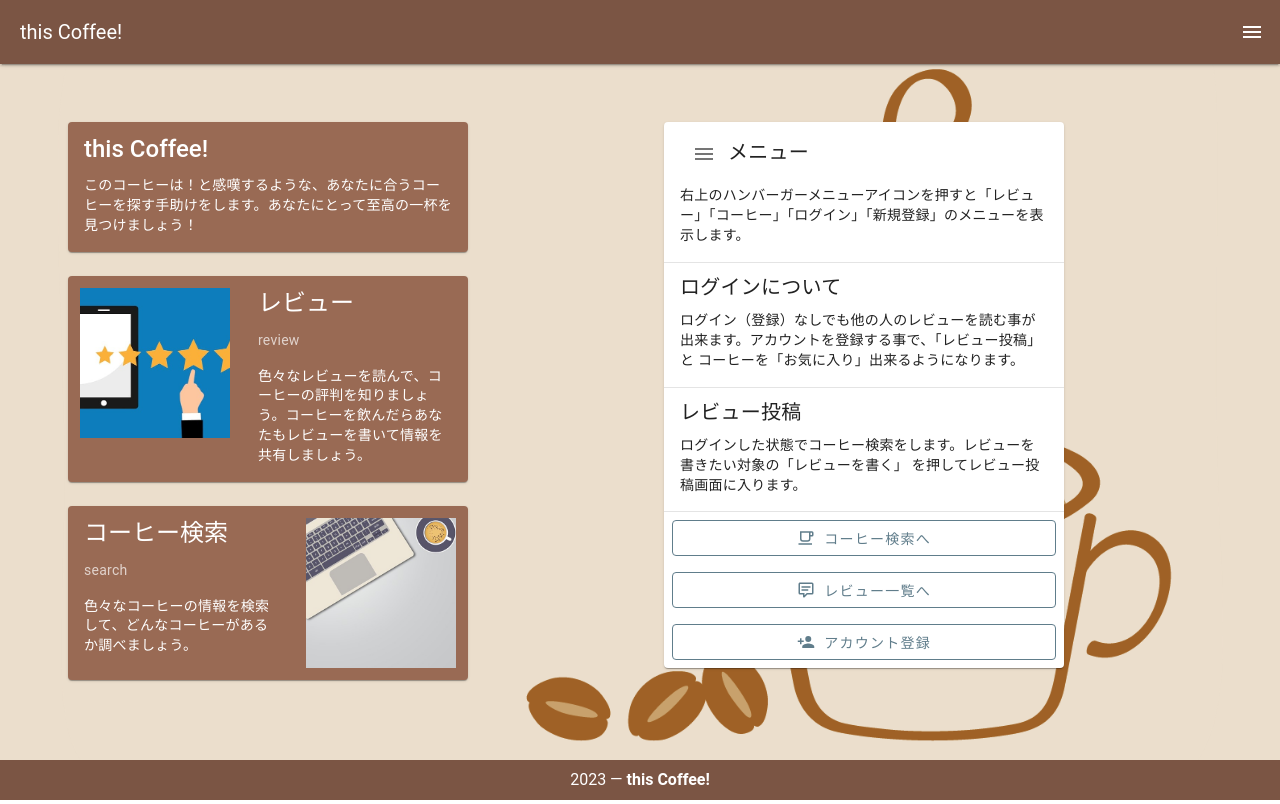
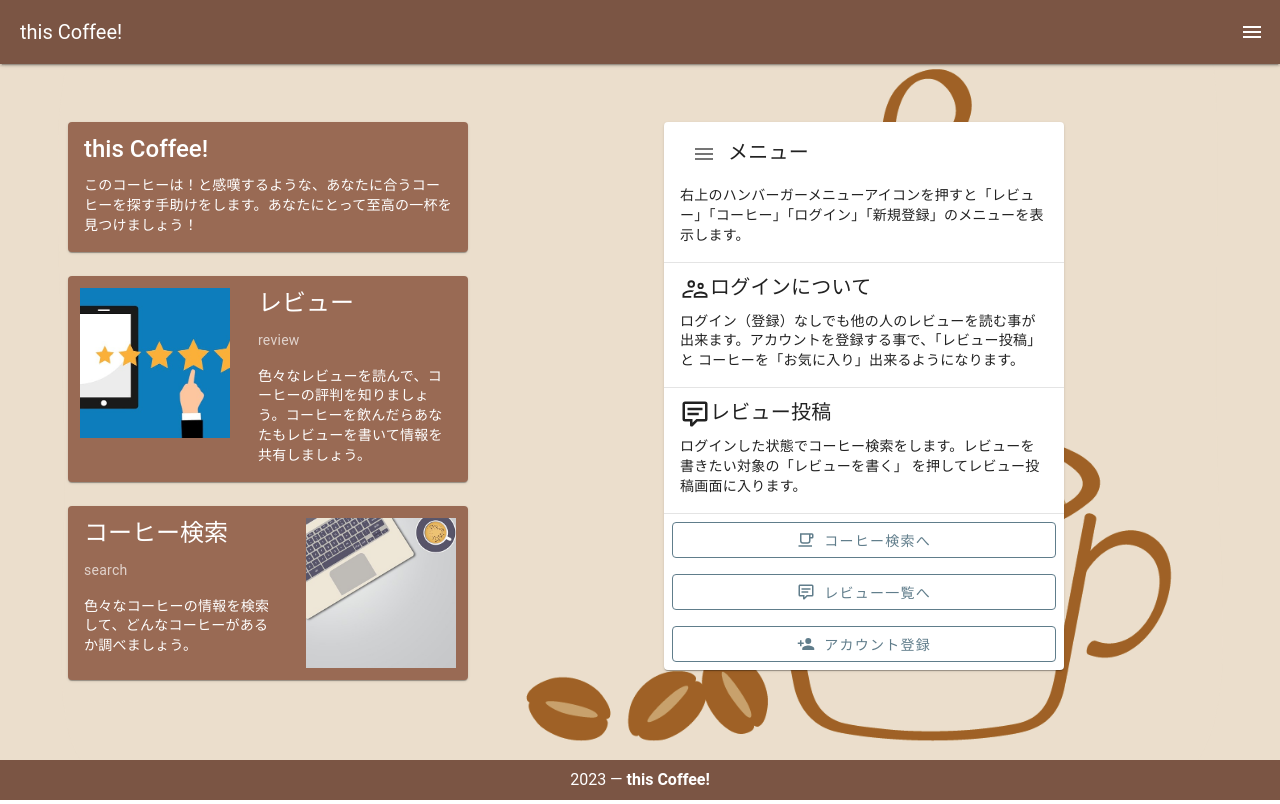
Before and after one commit to tomoaki198211/this_coffee_front, a Vue app: page / in a window 1280 px wide. Built offline with nearby package versions, Linux system fonts and the light colour scheme.

Commit message:
ホームとリストレビューを微修正

```diff
--- a/src/views/HomeView.vue
+++ b/src/views/HomeView.vue
@@ -3,6 +3,7 @@ import { useRouter } from "vue-router";
 import { mdiCoffeeOutline } from "@mdi/js";
 import { mdiCommentTextOutline } from "@mdi/js";
 import { mdiAccountPlus } from "@mdi/js";
+import { mdiAccountSupervisorOutline } from "@mdi/js";
 import review_img from "@/assets/image/review.jpg";
 import pc_img from "@/assets/image/pc_coffee.jpg";
 
@@ -66,12 +67,18 @@ const router = useRouter();
               >右上のハンバーガーメニューアイコンを押すと「レビュー」「コーヒー」「ログイン」「新規登録」のメニューを表示します。</v-card-text
             >
             <v-divider></v-divider>
-            <v-card-title class="text-h6">ログインについて</v-card-title>
+            <v-card-title class="text-h6"
+              ><v-icon :icon="mdiAccountSupervisorOutline"></v-icon
+              >ログインについて</v-card-title
+            >
             <v-card-text
               >ログイン（登録）なしでも他の人のレビューを読む事が出来ます。アカウントを登録する事で、「レビュー投稿」と
               コーヒーを「お気に入り」出来るようになります。</v-card-text
             ><v-divider></v-divider>
-            <v-card-title class="text-h6">レビュー投稿</v-card-title>
+            <v-card-title class="text-h6"
+              ><v-icon :icon="mdiCommentTextOutline"></v-icon
+              >レビュー投稿</v-card-title
+            >
             <v-card-text
               >ログインした状態でコーヒー検索をします。レビューを書きたい対象の「レビューを書く」
               を押してレビュー投稿画面に入ります。</v-card-text
--- a/src/views/ListReview.vue
+++ b/src/views/ListReview.vue
@@ -349,7 +349,7 @@ switchReview();
           >
             <div class="coffee_bg txt_white mp-2">
               <v-card-item>
-                <v-card-title>
+                <v-card-title class="text-body-1">
                   {{ review.coffee.coffee_property.name }}
                 </v-card-title>
                 <v-card-subtitle>{{
--- a/src/views/MyAccount.vue
+++ b/src/views/MyAccount.vue
@@ -184,12 +184,14 @@ async function setCoffee(): Promise<void> {
         </template>
       </v-card>
       <tempalete v-if="!isShuffle">
-        <v-btn class="mx-auto" block @click="onShuffleStart()"
+        <v-btn class="mx-auto" block @click="onShuffleStart()" color="#d7ccc8"
           >今日の一杯を探す</v-btn
         >
       </tempalete>
       <tempalete v-else>
-        <v-btn class="mx-auto" block @click="onShuffleStop()">ストップ </v-btn>
+        <v-btn class="mx-auto" block @click="onShuffleStop()" color="#d7ccc8"
+          >ストップ
+        </v-btn>
       </tempalete>
     </v-card>
   </v-container>
--- a/src/views/ShowCoffee.vue
+++ b/src/views/ShowCoffee.vue
@@ -125,7 +125,7 @@ async function showCoffee(): Promise<void> {
           <Image v-bind:id="Number(selected_category.id)" v-bind:height="150" />
           <v-divider></v-divider>
           <v-card-item>
-            <v-card-title> {{ coffee.name }}</v-card-title>
+            <v-card-title class="text-body-1"> {{ coffee.name }}</v-card-title>
             <v-card-subtitle>
               {{ selected_store.name }}
             </v-card-subtitle>
@@ -142,6 +142,7 @@ async function showCoffee(): Promise<void> {
             <v-card-title> {{ coffee.price }}円〜</v-card-title>
             <v-card-subtitle>価格</v-card-subtitle>
           </v-card-item>
+          <v-divider></v-divider>
           <v-textarea reaonly disabled>{{ coffee.note }}</v-textarea>
         </v-card>
       </v-col>
@@ -160,7 +161,6 @@ async function showCoffee(): Promise<void> {
               >お気に入り件数:{{ coffee.favorites }}件</v-card-subtitle
             >
           </v-card-item>
-
           <v-divider></v-divider>
           <v-card-item>
             <v-card-subtitle class="text-body-1"
```
